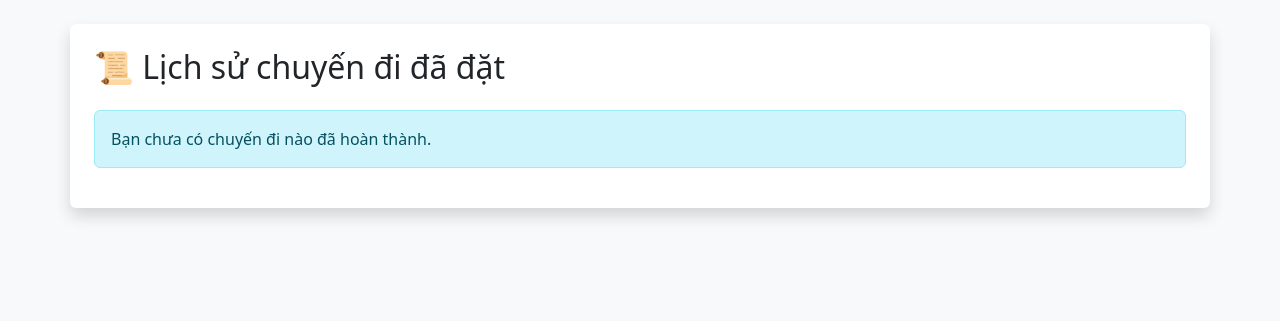
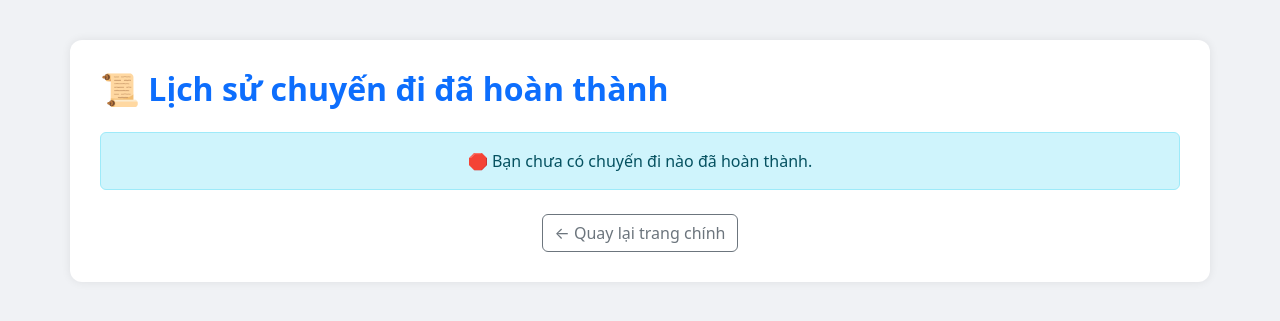
Before and after one commit to QuocViet0506/DoAnCoSo, a PHP site: page /Dashboard/history.php in a window 1280 px wide. Shown: the top 321 px of the page. Run offline with PHP 8.4, Linux system fonts and the light colour scheme; the visitor is signed in with stand-in values (Sample User, id 1); data that the repository does not hold is empty.

Commit message:
Giao Dien Lich Su Chuyen Di

```diff
--- a/Dashboard/history.php
+++ b/Dashboard/history.php
@@ -9,7 +9,6 @@ if (!isset($_SESSION["user_id"]) || $_SESSION["role"] !== 'passenger') {
 
 $user_id = $_SESSION["user_id"];
 
-// Truy vấn lấy lịch sử các chuyến đã hoàn thành
 $stmt = $pdo->prepare("
     SELECT t.trip_id, t.departure_time, t.price, t.available_seats,
            l1.name AS from_location, l2.name AS to_location,
@@ -32,22 +31,43 @@ $trips = $stmt->fetchAll();
     <meta charset="UTF-8">
     <title>Lịch sử chuyến đi</title>
     <link href="https://cdn.jsdelivr.net/npm/bootstrap@5.3.0/dist/css/bootstrap.min.css" rel="stylesheet">
+    <style>
+        body {
+            background: #f0f2f5;
+        }
+        .container {
+            background: #fff;
+            border-radius: 12px;
+            padding: 30px;
+            margin-top: 40px;
+            box-shadow: 0 0 10px rgba(0,0,0,0.08);
+        }
+        h2 {
+            font-weight: 600;
+        }
+        table th, table td {
+            vertical-align: middle;
+        }
+    </style>
 </head>
-<body class="bg-light p-4">
-<div class="container bg-white p-4 rounded shadow">
-    <h2 class="mb-4">📜 Lịch sử chuyến đi đã đặt</h2>
+<body>
+<div class="container">
+    <h2 class="mb-4 text-primary">📜 Lịch sử chuyến đi đã hoàn thành</h2>
 
     <?php if (empty($trips)): ?>
-        <div class="alert alert-info">Bạn chưa có chuyến đi nào đã hoàn thành.</div>
+        <div class="alert alert-info text-center">
+            🛑 Bạn chưa có chuyến đi nào đã hoàn thành.
+        </div>
     <?php else: ?>
-        <table class="table table-bordered table-striped">
-            <thead>
+        <div class="table-responsive">
+            <table class="table table-bordered table-hover align-middle">
+                <thead class="table-dark text-center">
                     <tr>
                         <th>Tài xế</th>
                         <th>Điểm đi</th>
                         <th>Điểm đến</th>
                         <th>Thời gian</th>
-                    <th>Giá</th>
+                        <th>Giá vé</th>
                     </tr>
                 </thead>
                 <tbody>
@@ -57,12 +77,17 @@ $trips = $stmt->fetchAll();
                             <td><?= htmlspecialchars($trip['from_location']) ?></td>
                             <td><?= htmlspecialchars($trip['to_location']) ?></td>
                             <td><?= date("d/m/Y H:i", strtotime($trip['departure_time'])) ?></td>
-                        <td><?= number_format($trip['price'], 0, ',', '.') ?> VNĐ</td>
+                            <td class="text-end text-success fw-bold"><?= number_format($trip['price'], 0, ',', '.') ?> VNĐ</td>
                         </tr>
                     <?php endforeach; ?>
                 </tbody>
             </table>
+        </div>
     <?php endif; ?>
+
+    <div class="text-center mt-4">
+        <a href="../index.php" class="btn btn-outline-secondary">← Quay lại trang chính</a>
+    </div>
 </div>
 </body>
 </html>
```
Lines whose indentation alone changed are shown as unchanged.
